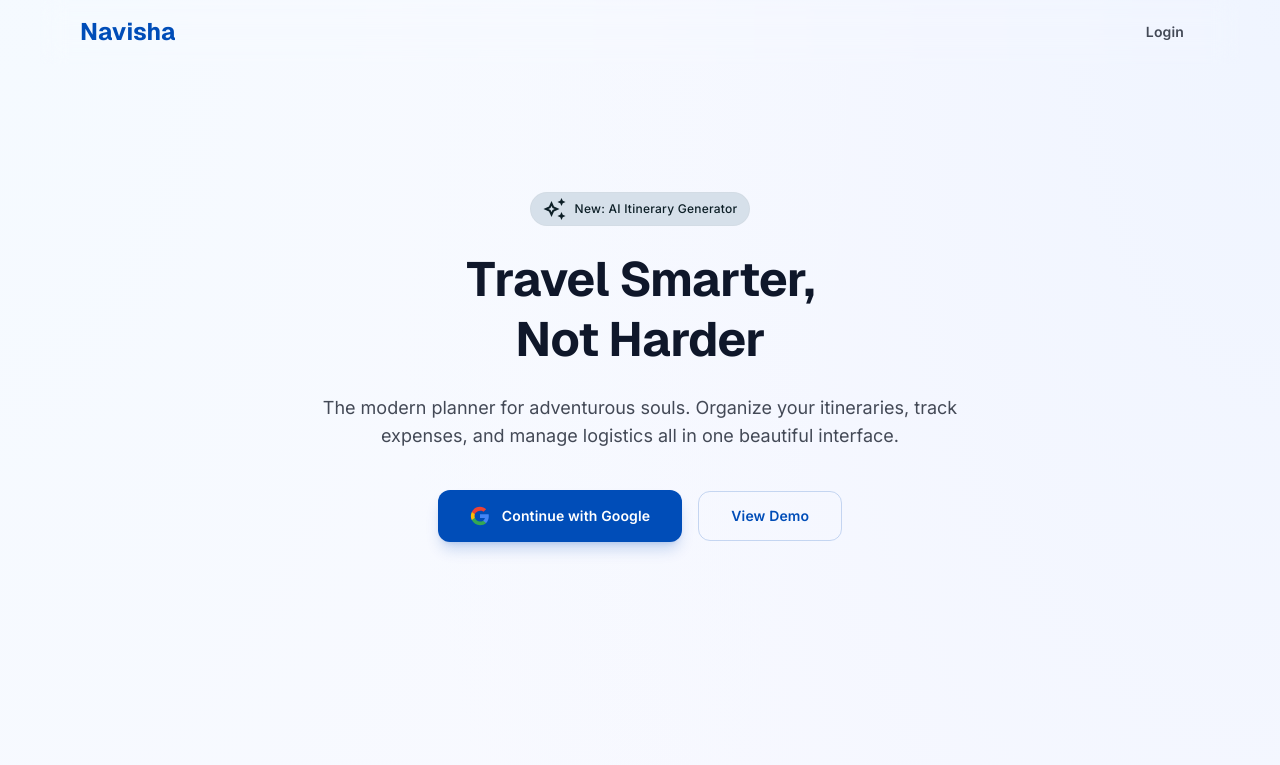
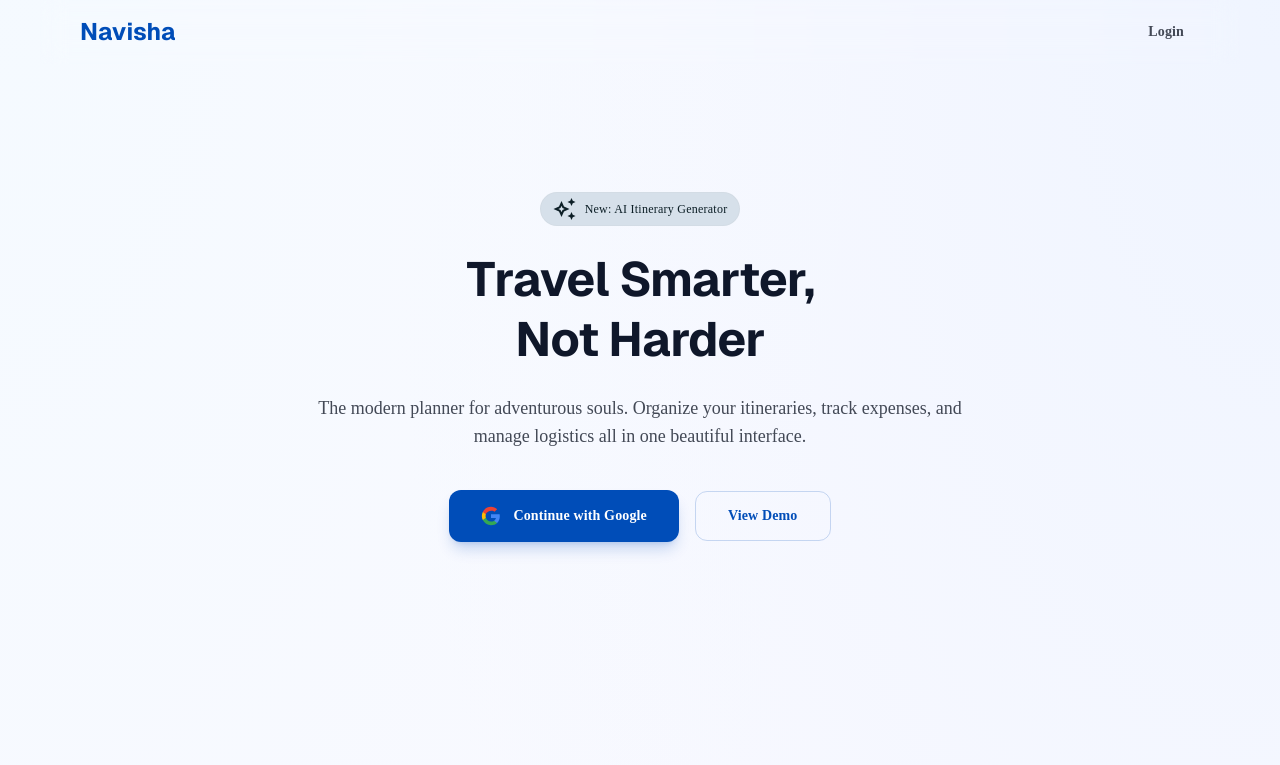
Before and after one commit to jhontea/navisha, a Next.js app in the folder frontend/: page / in a window 1280 px wide. Shown: the top 765 px of the page. Built offline with nearby package versions, Linux system fonts and the light colour scheme.

Commit message:
fix: remove next/font/google - use <link> tag instead to avoid build-time network access

```diff
--- a/frontend/src/app/layout.tsx
+++ b/frontend/src/app/layout.tsx
@@ -1,14 +1,10 @@
 import type { Metadata } from "next"
-import { Inter } from "next/font/google"
 import localFont from "next/font/local"
 import { Providers } from "@/components/providers"
 import "./globals.css"
 
-const inter = Inter({
-  subsets: ["latin"],
-  variable: "--font-inter",
-  display: "swap",
-})
+// Inter font is loaded via <link> tag in <head> to avoid build-time network access
+// See the preconnect and stylesheet links below
 const geistSans = localFont({
   src: "./fonts/GeistVF.woff",
   variable: "--font-geist-sans",
@@ -51,7 +47,7 @@ export default function RootLayout({
         />
       </head>
       <body
-        className={`${inter.variable} ${geistSans.variable} ${geistMono.variable} font-sans antialiased`}
+        className={`${geistSans.variable} ${geistMono.variable} font-sans antialiased`}
       >
         <Providers>{children}</Providers>
       </body>
```
